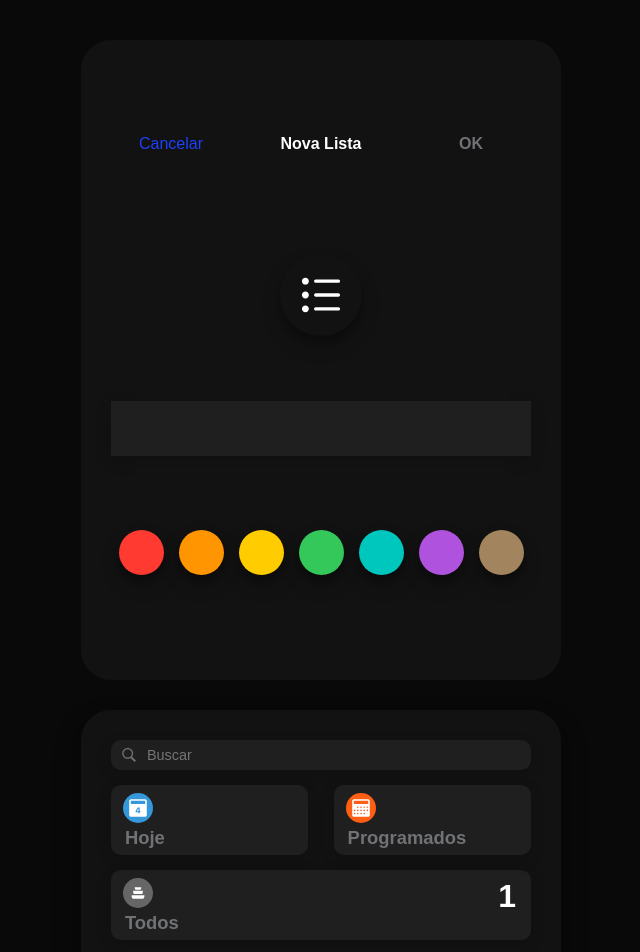
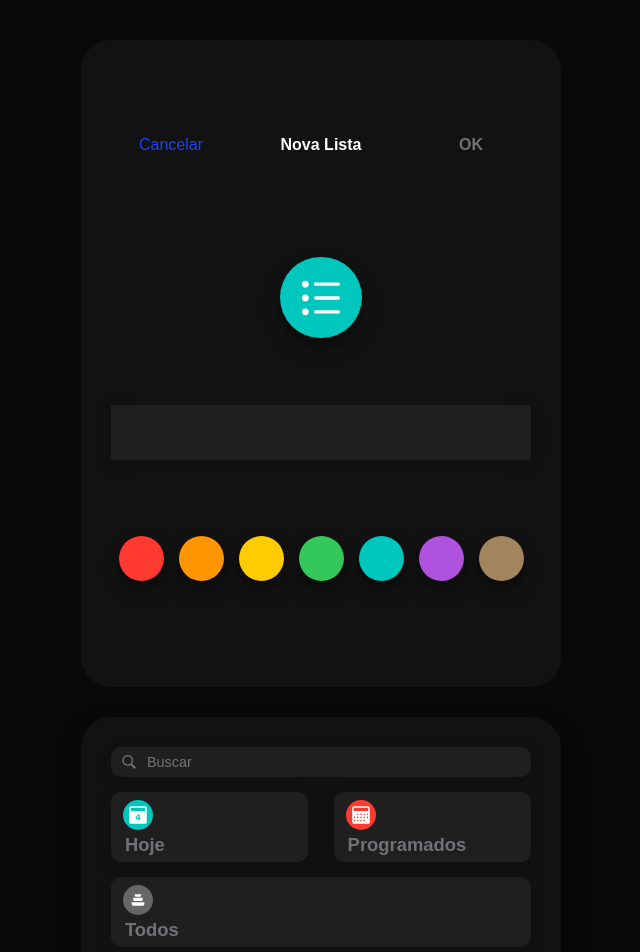
Before and after one commit to guilhermevialle/Todo-ReactJS, a React (Create React App) app: page / in a window 1280 px wide. Shown: the top 952 px of the page, without its empty margins (319-959 px from the left). Built offline with nearby package versions, Linux system fonts and the light colour scheme.

Commit message:
solved duplicating lists when adding a new list bug

```diff
--- a/src/App.js
+++ b/src/App.js
@@ -10,15 +10,18 @@ function App() {
     const Reduce = (state, action) => {
         switch (action.type) {
             case "addlist":
-                state = action.value;
-                return state;
-
+                console.log(state, "At Global state");
+                return {
+                    ...state,
+                    listState: [...state.listState, action.value],
+                };
             default:
                 return state;
         }
     };
 
-    const ReduceInitalValue = [
+    const ReduceInitalValue = {
+        listState: [
             {
                 listName: "hoje",
                 color: "#00c7bd",
@@ -33,7 +36,8 @@ function App() {
                     },
                 ],
             },
-    ];
+        ],
+    };
 
     const [data, setData] = useReducer(Reduce, ReduceInitalValue);
 
--- a/src/App.scss
+++ b/src/App.scss
@@ -12,7 +12,7 @@ body {
 
 .App {
     width: 100%;
-    height: max-content;
+    height: 260vh;
     background-color: #090909;
 
     display: flex;
--- a/src/components/interface/interface.scss
+++ b/src/components/interface/interface.scss
@@ -1,12 +1,12 @@
 .interface {
     width: 40%;
-    height: 80%;
+    height: 33%;
     background-color: #121212;
 
     padding: 30px;
     border-radius: 30px;
+    margin: 30px 0;
 
     box-shadow: rgba(0, 0, 0, 0.25) 0px 14px 28px,
         rgba(0, 0, 0, 0.22) 0px 10px 10px;
-    margin: 30px 0;
 }
--- a/src/components/lastsection/lastsection.js
+++ b/src/components/lastsection/lastsection.js
@@ -5,8 +5,9 @@ import { Global } from "../../App";
 import { useContext } from "react";
 
 export default () => {
-    const { data } = useContext(Global);
+    let { data } = useContext(Global);
     const allCounts = data.length;
+    data = data.listState;
 
     return (
         <div className="lastsection">
--- a/src/components/list/list.js
+++ b/src/components/list/list.js
@@ -4,8 +4,8 @@ import TodoTemplate from "../todotemplate/todotemplate";
 import { Global } from "../../App";
 
 export default () => {
-    const { data } = useContext(Global);
-    console.log(data, "At List.js");
+    let { data } = useContext(Global);
+    data = data.listState;
 
     return <div className="list"></div>;
 };
--- a/src/components/newlist/newlist.js
+++ b/src/components/newlist/newlist.js
@@ -5,33 +5,12 @@ import { useState, useEffect, useContext } from "react";
 import { Global } from "../../App";
 
 export default () => {
-    const [listObject, setListObject] = useState({
-        listName: "",
-        color: "",
-        todos: [],
-    });
-    const [color, setColor] = useState(null);
-    const { data, setData } = useContext(Global);
-    const [createdLists, setCreatedLists] = useState([]);
+    let { data, setData } = useContext(Global);
+    data = data.listState;
 
-    useEffect(() => {
-        const span = document.querySelectorAll(".newlist .tab span")[2];
-        console.log({ listObject });
-        console.log({ createdLists });
-
-        if (createdLists.indexOf(listObject) == -1) {
-            setCreatedLists((prev) => {
-                return [...prev, listObject];
-            });
-
-            span.addEventListener("click", () => {
-                setData({
-                    type: "addlist",
-                    value: [...data, listObject],
-                });
-            });
-        }
-    }, [data]);
+    // const [arr, setArr] = useState([]);
+    const [color, setColor] = useState("#00c7bd");
+    const [title, setTitle] = useState(null);
 
     const colorScheme = [
         "#ff3a30",
@@ -43,20 +22,23 @@ export default () => {
         "#a2855e",
     ];
 
-    const eventHandler = (evt) => {
-        const target = evt.currentTarget;
-        var value = target.value;
-        value = value.trim();
-
-        setListObject((prev) => {
-            prev.listName = value;
-            return prev;
-        });
-    };
-
     return (
         <div className="newlist">
-            <Tab left="Cancelar" middle="Nova Lista" right="OK" />
+            <Tab
+                rightCb={() => {
+                    setData({
+                        type: "addlist",
+                        value: {
+                            listName: title,
+                            color: color,
+                            todos: [],
+                        },
+                    });
+                }}
+                left="Cancelar"
+                middle="Nova Lista"
+                right="OK"
+            />
             <div className="iconarea">
                 <div style={{ backgroundColor: color }} className="icon-select">
                     <img src={listSvg} />
@@ -67,24 +49,28 @@ export default () => {
                     style={{ color: color }}
                     type="text"
                     onChange={(e) => {
-                        eventHandler(e);
+                        const target = e.currentTarget;
+                        var value = target.value;
+                        value = value.trim();
+
+                        if (value == "") {
+                            return;
+                        } else {
+                            setTitle(value);
+                        }
                     }}
                 />
             </div>
             <div className="colorselect">
                 {colorScheme.map((c) => {
                     return (
-                        <div
+                        <button
                             style={{ backgroundColor: c }}
                             className="colorTemplate"
                             onClick={() => {
                                 setColor(c);
-                                setListObject((prev) => {
-                                    prev.color = c;
-                                    return prev;
-                                });
                             }}
-                        ></div>
+                        ></button>
                     );
                 })}
             </div>
--- a/src/components/newlist/newlist.scss
+++ b/src/components/newlist/newlist.scss
@@ -1,6 +1,6 @@
 .newlist {
     width: 40%;
-    height: 80vh;
+    height: 33%;
     background-color: #121212;
 
     padding: 30px;
@@ -26,11 +26,17 @@
             cursor: pointer;
             transition: all ease 0.3s;
 
+            outline-color: #444;
+            border: none;
             box-shadow: rgba(0, 0, 0, 0.19) 0px 10px 20px,
                 rgba(0, 0, 0, 0.23) 0px 6px 6px;
 
             &:hover {
                 transform: scale(1.1, 1.1);
+            }
+
+            &:focus {
+                outline-offset: 0.5rem;
             }
         }
     }
--- a/src/components/newreminder/newreminder.js
+++ b/src/components/newreminder/newreminder.js
@@ -1,7 +1,14 @@
 import "./newreminder.scss";
 import Tab from "../tab/tab";
+import { Global } from "../../App";
+import { useContext, useState } from "react";
+export default () => {
+    const { data, setData } = useContext(Global);
+    const { listState } = data;
 
-export default () => {
+    const [title, setTitle] = useState(null);
+    const [desc, setDesc] = useState(null);
+
     return (
         <div className="newreminder">
             <Tab left="Cancelar" middle="Novo Lembrete" right="Adicionar" />
--- a/src/components/newreminder/newreminder.scss
+++ b/src/components/newreminder/newreminder.scss
@@ -1,6 +1,6 @@
 .newreminder {
     width: 40%;
-    height: 80%;
+    height: 33%;
     background-color: #121212;
 
     padding: 30px;
--- a/src/components/presection/presection.js
+++ b/src/components/presection/presection.js
@@ -7,12 +7,12 @@ export default () => {
     return (
         <div className="presection">
             <Box
-                iconProps={{ img: calendarSvg, bgColor: "#3498db" }}
+                iconProps={{ img: calendarSvg, bgColor: "#00c7bd" }}
                 title="Hoje"
                 style={{ width: "47%" }}
             />
             <Box
-                iconProps={{ img: calendar2Svg, bgColor: "#ff5f15" }}
+                iconProps={{ img: calendar2Svg, bgColor: "#ff3a30" }}
                 title="Programados"
                 style={{ width: "47%" }}
             />
--- a/src/components/results/results.js
+++ b/src/components/results/results.js
@@ -5,8 +5,9 @@ import CurrentList from "../currentlist/currentlist";
 import { Global } from "../../App";
 
 export default () => {
-    const { data } = useContext(Global);
+    let { data } = useContext(Global);
     const [arr, setArr] = useState(null);
+    data = data.listState;
 
     useEffect(() => {
         setArr(data);
--- a/src/components/tab/tab.js
+++ b/src/components/tab/tab.js
@@ -1,11 +1,17 @@
 import "./tab.scss";
 
-export default ({ left, middle, right }) => {
+export default ({ left, middle, right, rightCb, leftCb }) => {
     return (
         <div className="tab">
             <span>{left}</span>
             <span>{middle}</span>
-            <span>{right}</span>
+            <span
+                onClick={(e) => {
+                    rightCb(e.currentTarget);
+                }}
+            >
+                {right}
+            </span>
         </div>
     );
 };
```
Lines whose indentation alone changed are shown as unchanged.
